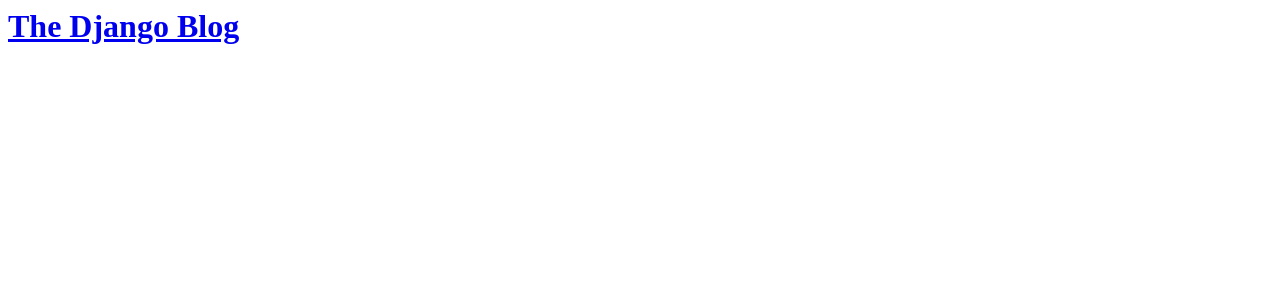
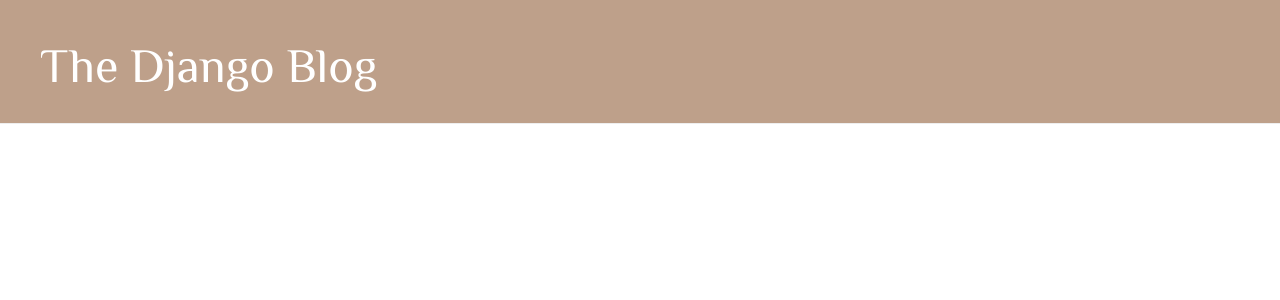
Before and after one commit to chiraag-kakar/My-Django-Blog, a Django app: page / in a window 1280 px wide. Shown: the top 300 px of the page. Run offline with Django 3.2, Linux system fonts and the light colour scheme; data that the repository does not hold is empty; some libraries are stand-ins or nearby versions.

Commit message:
Added CSS to beautify the content

```diff
--- /dev/null
+++ b/blog/static/css/blog.css
@@ -0,0 +1,46 @@
+.page-header {
+    background-color: #bea08a;
+    margin-top: 0;
+    padding: 20px 20px 20px 40px;
+}
+
+.page-header h1, .page-header h1 a, .page-header h1 a:visited, .page-header h1 a:active {
+    color: #ffffff;
+    font-size: 36pt;
+    text-decoration: none;
+}
+
+.content {
+    margin-left: 40px;
+}
+
+h1, h2, h3, h4 {
+    font-family: 'Philosopher', sans-serif;
+}
+
+.date {
+    color: #828282;
+}
+
+.save {
+    float: right;
+}
+
+.post-form textarea, .post-form input {
+    width: 100%;
+}
+
+.top-menu, .top-menu:hover, .top-menu:visited {
+    color: #ffffff;
+    float: right;
+    font-size: 26pt;
+    margin-right: 20px;
+}
+
+.post {
+    margin-bottom: 70px;
+}
+
+.post h2 a, .post h2 a:visited {
+    color: #000000;
+}
--- a/blog/templates/blog/post_list.html
+++ b/blog/templates/blog/post_list.html
@@ -1,17 +1,28 @@
+{% load static %}
 <html>
     <head>
         <title>The Django Blog</title>
+        <link rel="stylesheet" href="//maxcdn.bootstrapcdn.com/bootstrap/3.2.0/css/bootstrap.min.css">
+        <link rel="stylesheet" href="//maxcdn.bootstrapcdn.com/bootstrap/3.2.0/css/bootstrap-theme.min.css">
+        <link rel="stylesheet" href="{% static 'css/blog.css' %}">
+        <link href="https://fonts.googleapis.com/css2?family=Philosopher&display=swap" rel="stylesheet">
     </head>
     <body>
-        <div>
+        <div class="page-header">
             <h1><a href="/">The Django Blog</a></h1>
         </div>
+        <div class="content container">
+            <div class="row">
+                <div class="col-md-8">
                 {% for post in posts %}
-    <div>
+                <div class="post">
                     <p>published: {{ post.published_date }}</p>
                     <h2><a href="">{{ post.title }}</a></h2>
                     <p>{{ post.text|linebreaksbr }}</p>
                 </div>
                 {% endfor %}
+                </div>
+            </div>
+        </div>
     </body>
 </html>
```
Lines whose indentation alone changed are shown as unchanged.
